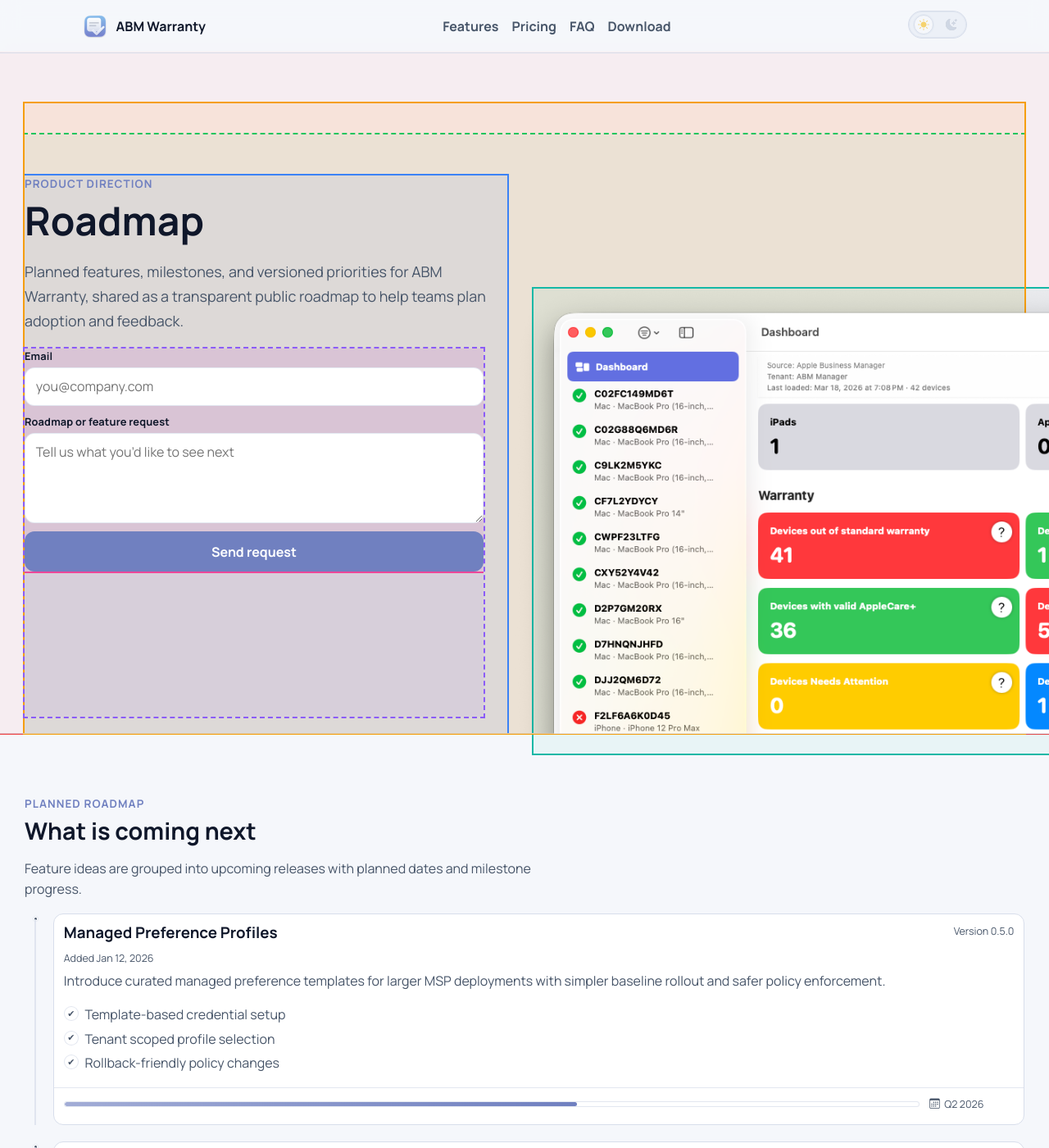
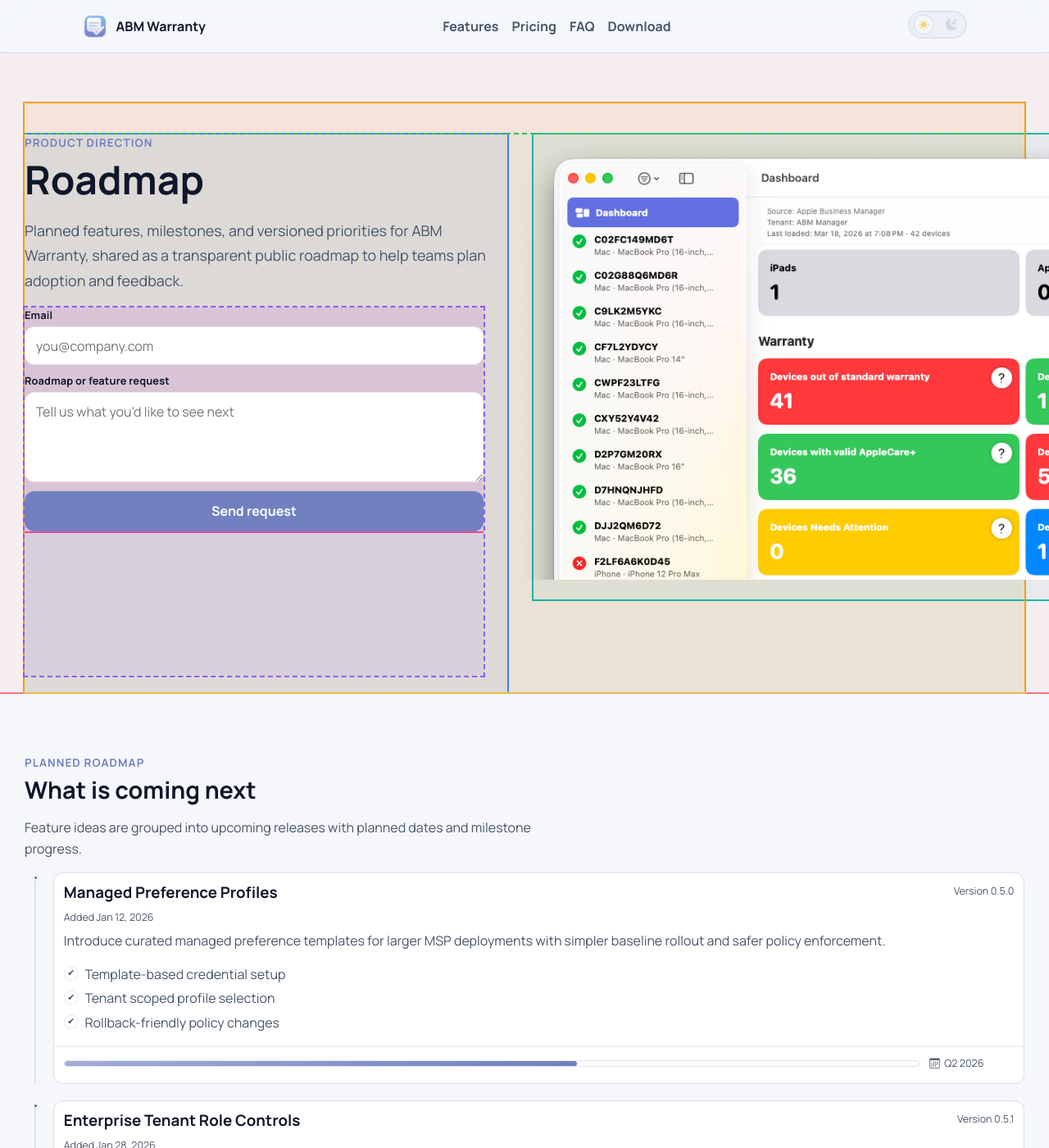
Before and after one commit to jonbrown21/abmwarranty, a Jekyll site: the page built from roadmap.md, in a window 1280 px wide and 1400 px high. Shown: the whole window at 82% size. Built offline with Jekyll 4.4.1, drawn with Linux system fonts in a browser that asks for light colours.

Commit message:
fix: top-align roadmap hero content and image columns

```diff
--- a/assets/css/main.css
+++ b/assets/css/main.css
@@ -560,8 +560,16 @@ html[data-theme='dark'] .theme-icon-light { color: #9ca9c0; opacity: 0.35; }
 }
 
 .hero-band--roadmap .hero-copy-col {
-  margin-top: clamp(2.2rem, 4vw, 3.1rem);
+  margin-top: 0;
   padding-top: 0;
+}
+
+.hero-band--roadmap .hero-layout {
+  align-items: start;
+}
+
+.hero-band--roadmap .hero-shot {
+  align-self: start;
 }
 
 /* Temporary debug overlays for roadmap hero/form alignment diagnostics */
```
